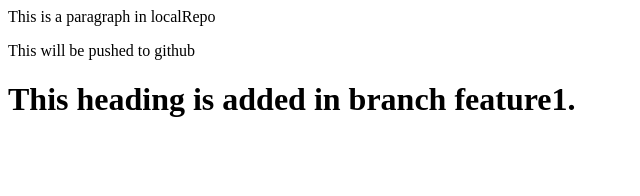
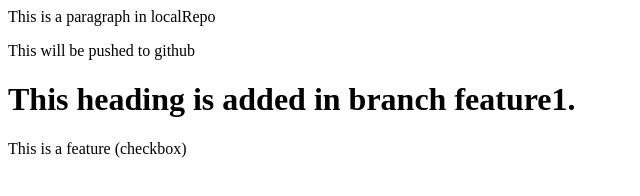
Before and after one commit to abhiishekdhiman/localRepo, a plain HTML site: page index.html in a window 1280 px wide. Shown: the whole page, without its empty margins (0-640 px from the left). Drawn offline with Linux system fonts and the light colour scheme.

```diff
--- a/index.html
+++ b/index.html
@@ -2,3 +2,5 @@
 <p>This will be pushed to github</p>
 
 <h1>This heading is added in branch feature1.</h1>
+
+<p>This is a feature (checkbox)</p>
```
